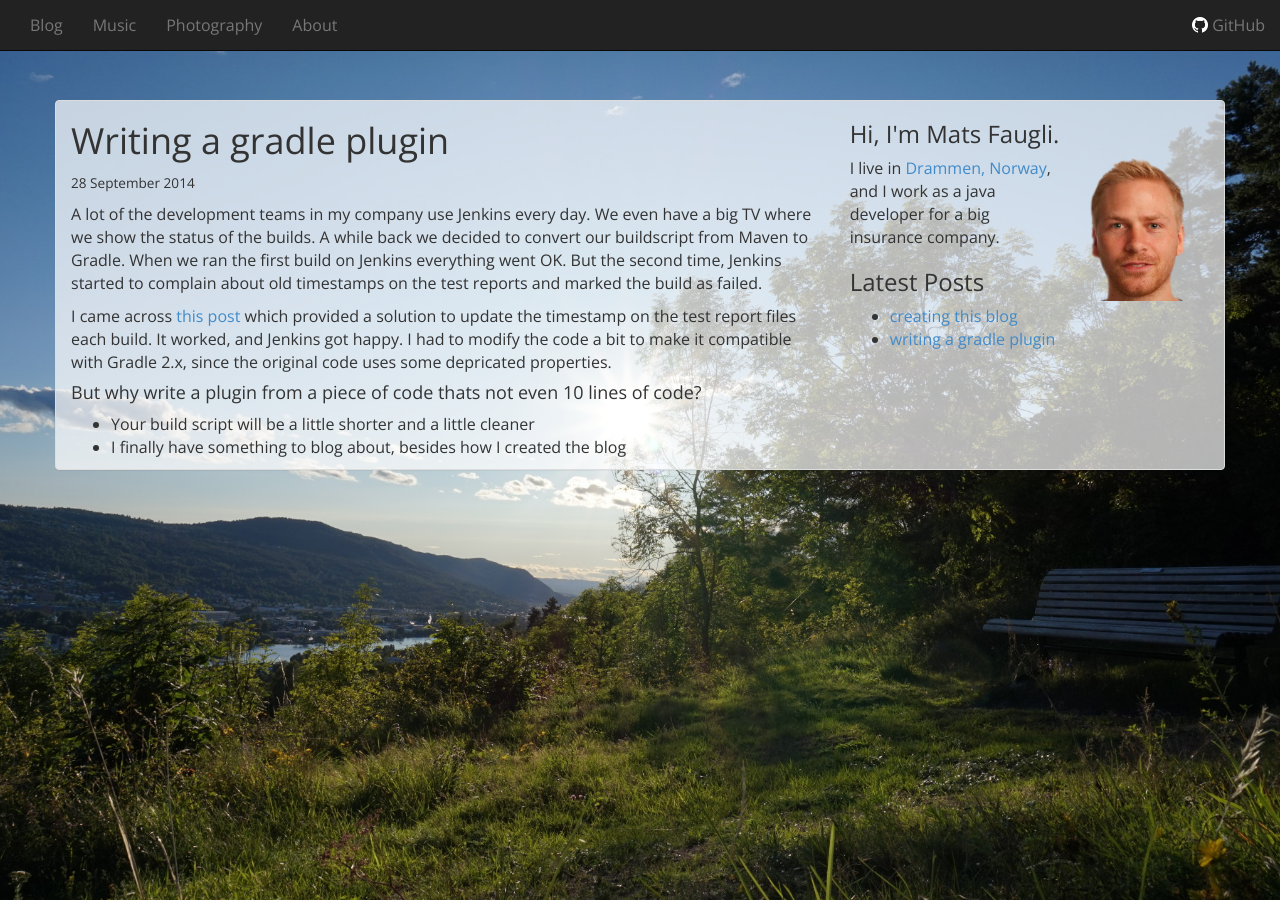
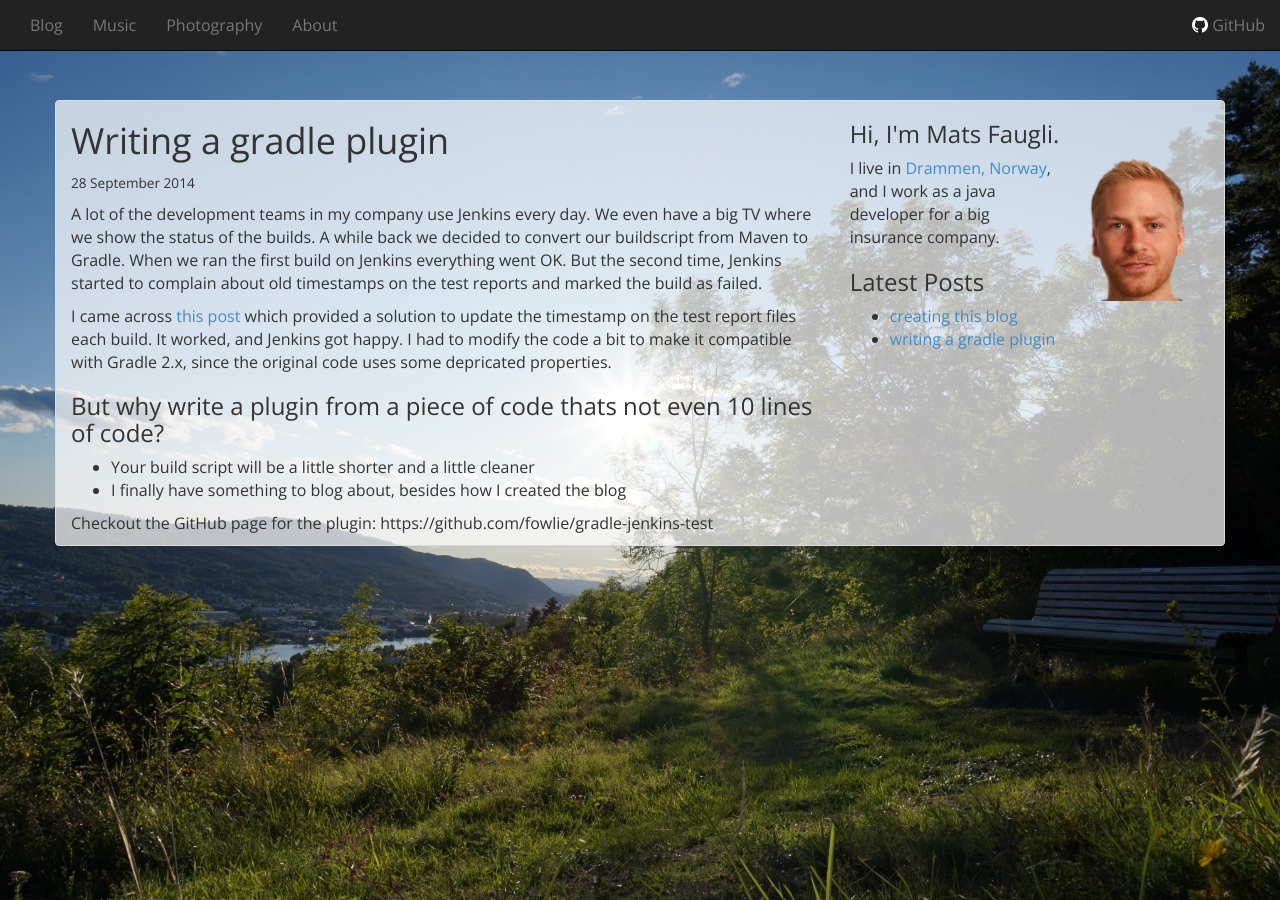
Before and after one commit to fowlie/fowlie.github.io, a Jekyll site: the page built from _posts/2014/2014-09-28-writing-a-gradle-plugin.md, in a window 1280 px wide. Built offline with Jekyll 4.4.1, drawn with Linux system fonts in a browser that asks for light colours; nearby versions of some CDN libraries.

Commit message:
Update 2014-09-28-writing-a-gradle-plugin.md

```diff
--- a/_posts/2014/2014-09-28-writing-a-gradle-plugin.md
+++ b/_posts/2014/2014-09-28-writing-a-gradle-plugin.md
@@ -6,6 +6,8 @@ A lot of the development teams in my company use Jenkins every day. We even have
 
 I came across [this post](http://www.practicalgradle.org/blog/2011/06/incremental-tests-with-jenkins/) which provided a solution to update the timestamp on the test report files each build. It worked, and Jenkins got happy. I had to modify the code a bit to make it compatible with Gradle 2.x, since the original code uses some depricated properties.
 
-#### But why write a plugin from a piece of code thats not even 10 lines of code?
+### But why write a plugin from a piece of code thats not even 10 lines of code?
 * Your build script will be a little shorter and a little cleaner
 * I finally have something to blog about, besides how I created the blog
+
+Checkout the GitHub page for the plugin: https://github.com/fowlie/gradle-jenkins-test
```
